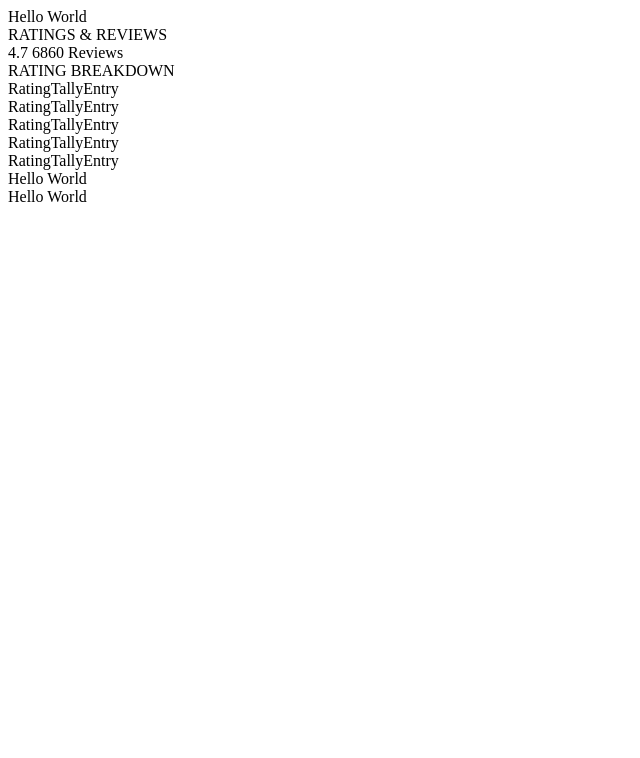
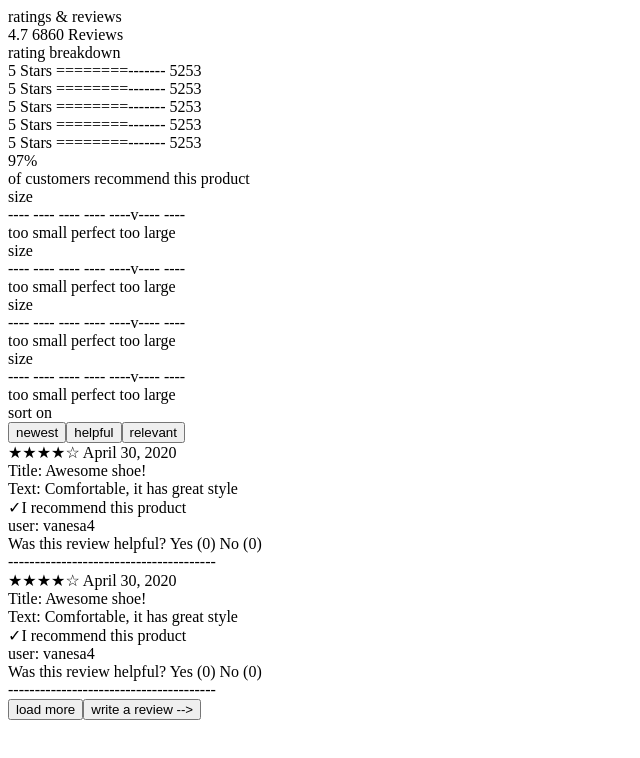
Before and after one commit to abibas-hrsf127/reviews-module-steve, a React app: page / in a window 1280 px wide. Shown: the top 758 px of the page, without its empty margins (0-640 px from the left). Built offline with nearby package versions, Linux system fonts and the light colour scheme; no server answers; the HTML template or start-up script is replaced by a standard one.

Commit message:
Include dummy ASCII values in React skeleton

```diff
--- a/client/src/components/App.jsx
+++ b/client/src/components/App.jsx
@@ -1,14 +1,14 @@
 import React, { Fragment } from 'react';
-import RatingTally from './RatingTally';
-import ReviewList from './ReviewList';
-import StatChart from './StatChart';
+import RatingTally from './RatingTally.jsx';
+import ReviewList from './ReviewList.jsx';
+import StatChart from './StatChart.jsx';
 
 class App extends React.Component {
   constructor(props) {
     super(props);
     this.state = {
       reviews: [],
-      productcode: 1
+      productcode: 'EG4958'
     };
     this.changeReviews = this.changeReviews.bind(this);
   }
@@ -34,9 +34,6 @@ class App extends React.Component {
   render() {
     return (
       <Fragment>
-        <div>
-          Hello World
-        </div>
         <div className="sidebar">
           <RatingTally />
           <StatChart />
--- a/client/src/components/RatingTally.jsx
+++ b/client/src/components/RatingTally.jsx
@@ -1,5 +1,5 @@
 import React, { Fragment } from 'react';
-import RatingTallyEntry from './RatingTallyEntry';
+import RatingTallyEntry from './RatingTallyEntry.jsx';
 
 class RatingTally extends React.Component {
   constructor(props) {
@@ -19,9 +19,9 @@ class RatingTally extends React.Component {
   render() {
     return (
       <Fragment>
-        <div>RATINGS & REVIEWS</div>
+        <div>ratings & reviews</div>
         <div> 4.7 6860 Reviews</div>
-        <div>RATING BREAKDOWN</div>
+        <div>rating breakdown</div>
         <RatingTallyEntry />
         <RatingTallyEntry />
         <RatingTallyEntry />
--- a/client/src/components/RatingTallyEntry.jsx
+++ b/client/src/components/RatingTallyEntry.jsx
@@ -18,7 +18,7 @@ class ReviewListEntry extends React.Component {
   render() {
     return (
       <Fragment>
-        <div>RatingTallyEntry</div>
+        <div>5 Stars ========------- 5253</div>
       </Fragment>
     );
   }
--- a/client/src/components/ReviewList.jsx
+++ b/client/src/components/ReviewList.jsx
@@ -1,5 +1,5 @@
 import React, { Fragment } from 'react';
-import ReviewListEntry from './ReviewListEntry';
+import ReviewListEntry from './ReviewListEntry.jsx';
 
 class ReviewList extends React.Component {
   constructor(props) {
@@ -18,9 +18,20 @@ class ReviewList extends React.Component {
 
   render() {
     return (
-      <div>
-        Hello World
-      </div>
+      <Fragment>
+        <div className="nav-sort">
+          <div>sort on</div>
+          <button>newest</button>
+          <button>helpful</button>
+          <button>relevant</button>
+        </div>
+        <ReviewListEntry />
+        <ReviewListEntry />
+        <div className="nav-footer">
+          <button>load more</button>
+          <button>write a review --></button>
+        </div>
+      </Fragment>
     );
   }
 }
--- a/client/src/components/ReviewListEntry.jsx
+++ b/client/src/components/ReviewListEntry.jsx
@@ -1,7 +1,6 @@
 import React, { Fragment } from 'react';
-import ReviewListEntry from './ReviewListEntry';
 
-class ReviewList extends React.Component {
+class ReviewListEntry extends React.Component {
   constructor(props) {
     super(props);
     this.state = {
@@ -18,11 +17,17 @@ class ReviewList extends React.Component {
 
   render() {
     return (
-      <div>
-        Hello World
-      </div>
+      <Fragment>
+        <div>★★★★☆ April 30, 2020</div>
+        <div>Title: Awesome shoe!</div>
+        <div>Text: Comfortable, it has great style</div>
+        <div>✓I recommend this product</div>
+        <div>user: vanesa4</div>
+        <div>Was this review helpful? Yes (0) No (0)</div>
+        <div>---------------------------------------</div>
+      </Fragment>
     );
   }
 }
 
-export default ReviewList;
+export default ReviewListEntry;
--- a/client/src/components/StatChart.jsx
+++ b/client/src/components/StatChart.jsx
@@ -1,7 +1,7 @@
 import React, { Fragment } from 'react';
-import ReviewListEntry from './ReviewListEntry';
+import StatSlider from './StatSlider.jsx';
 
-class ReviewList extends React.Component {
+class StatChart extends React.Component {
   constructor(props) {
     super(props);
     this.state = {
@@ -18,11 +18,16 @@ class ReviewList extends React.Component {
 
   render() {
     return (
-      <div>
-        Hello World
-      </div>
+      <Fragment>
+        <div>97%</div>
+        <div>of customers recommend this product</div>
+        <StatSlider />
+        <StatSlider />
+        <StatSlider />
+        <StatSlider />
+      </Fragment>
     );
   }
 }
 
-export default ReviewList;
+export default StatChart;
--- a/client/src/components/StatsSlider.jsx
+++ b/client/src/components/StatSlider.jsx
@@ -1,7 +1,6 @@
 import React, { Fragment } from 'react';
-import ReviewListEntry from './ReviewListEntry';
 
-class ReviewList extends React.Component {
+class StatSlider extends React.Component {
   constructor(props) {
     super(props);
     this.state = {
@@ -18,11 +17,13 @@ class ReviewList extends React.Component {
 
   render() {
     return (
-      <div>
-        Hello World
-      </div>
+      <Fragment>
+        <div>size</div>
+        <div>---- ---- ---- ---- ----v---- ----</div>
+        <div>too small perfect too large</div>
+      </Fragment>
     );
   }
 }
 
-export default ReviewList;
+export default StatSlider;
```
